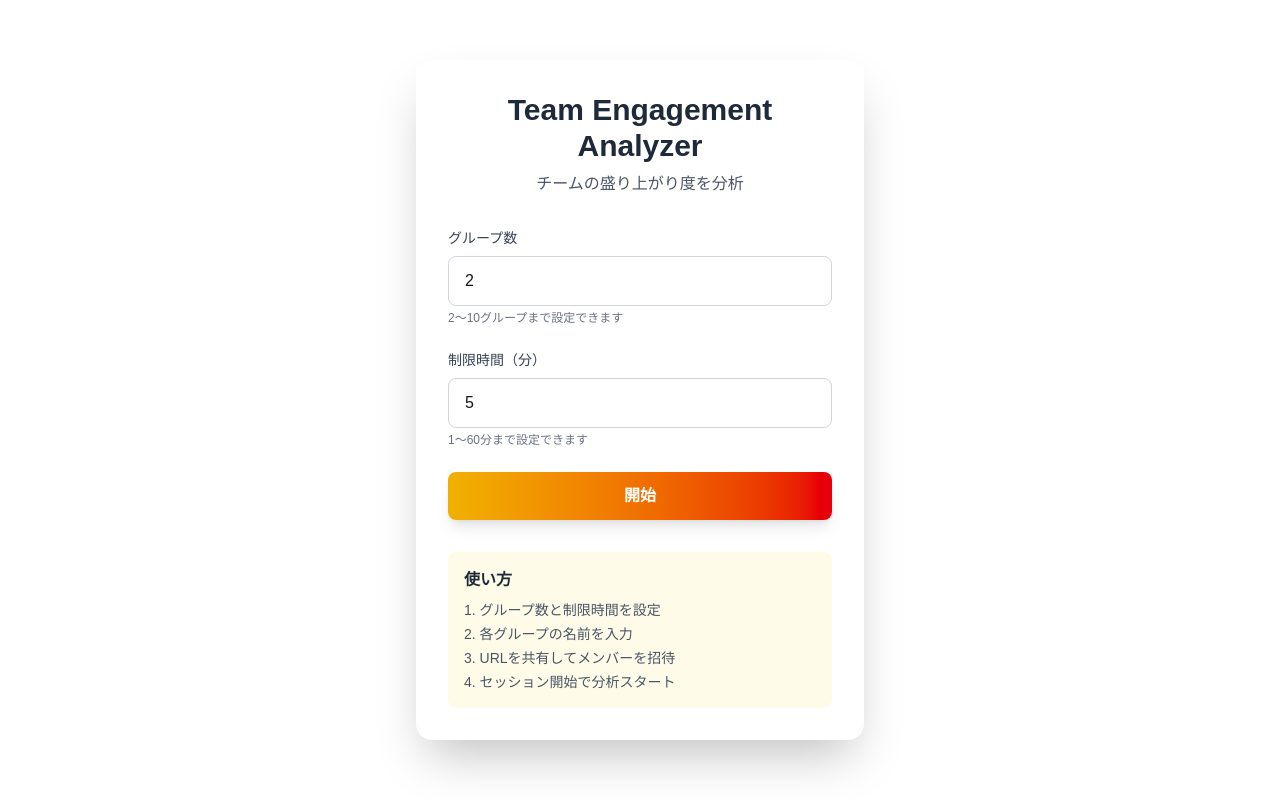
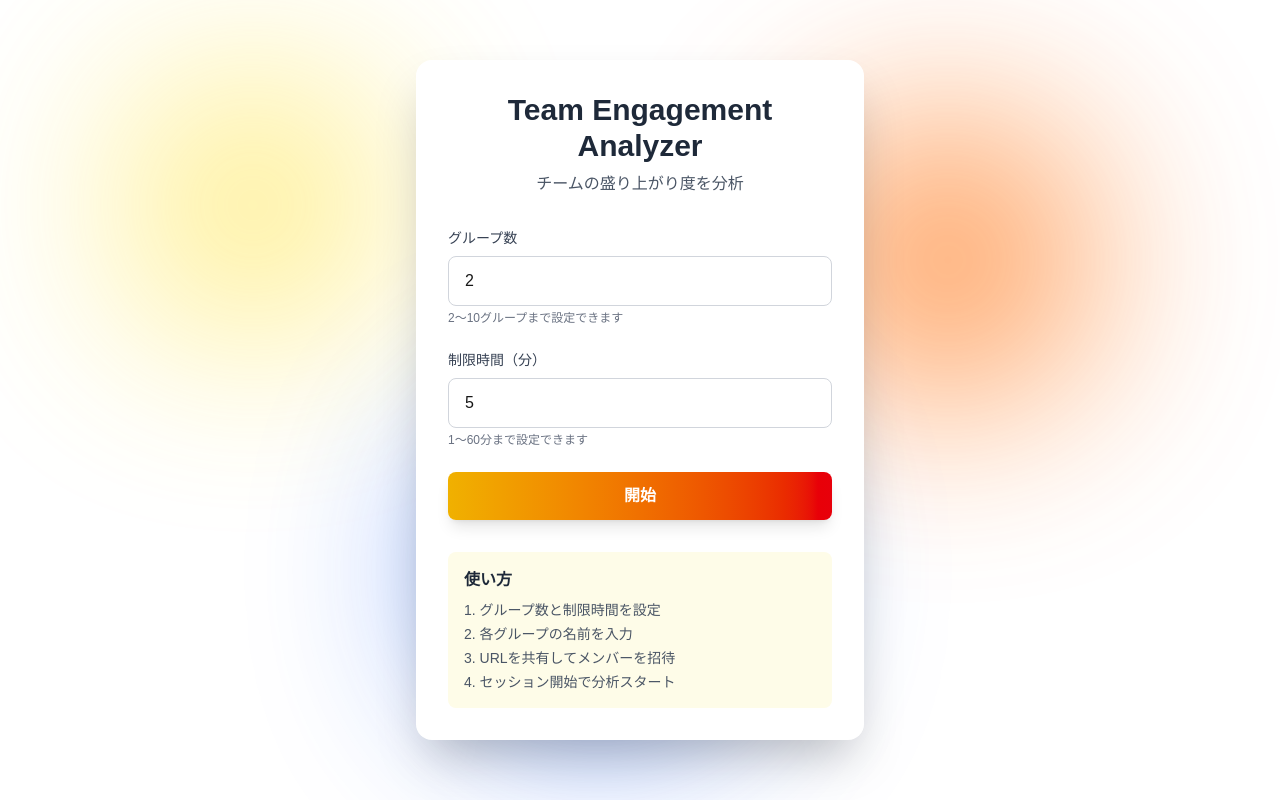
Before and after one commit to 0-s0g0/Giravanz-Hack, a Next.js app in the folder frontend/: page / in a window 1280 px wide. Built offline with nearby package versions, Linux system fonts and the light colour scheme.

Commit message:
audioミス修正

```diff
--- a/frontend/app/page.tsx
+++ b/frontend/app/page.tsx
@@ -25,7 +25,7 @@
   };
 
   return (
-    <div className="min-h-screen bg-white flex items-center justify-center p-4">
+    <div className="min-h-screen flex items-center justify-center p-4">
       <CirclesBackground/>
       <div className="bg-white rounded-2xl shadow-2xl p-8 max-w-md w-full">
         <div className="text-center mb-8">
```
Also changed, not shown: 1 other file (tests, documents, lock files or other folders).
